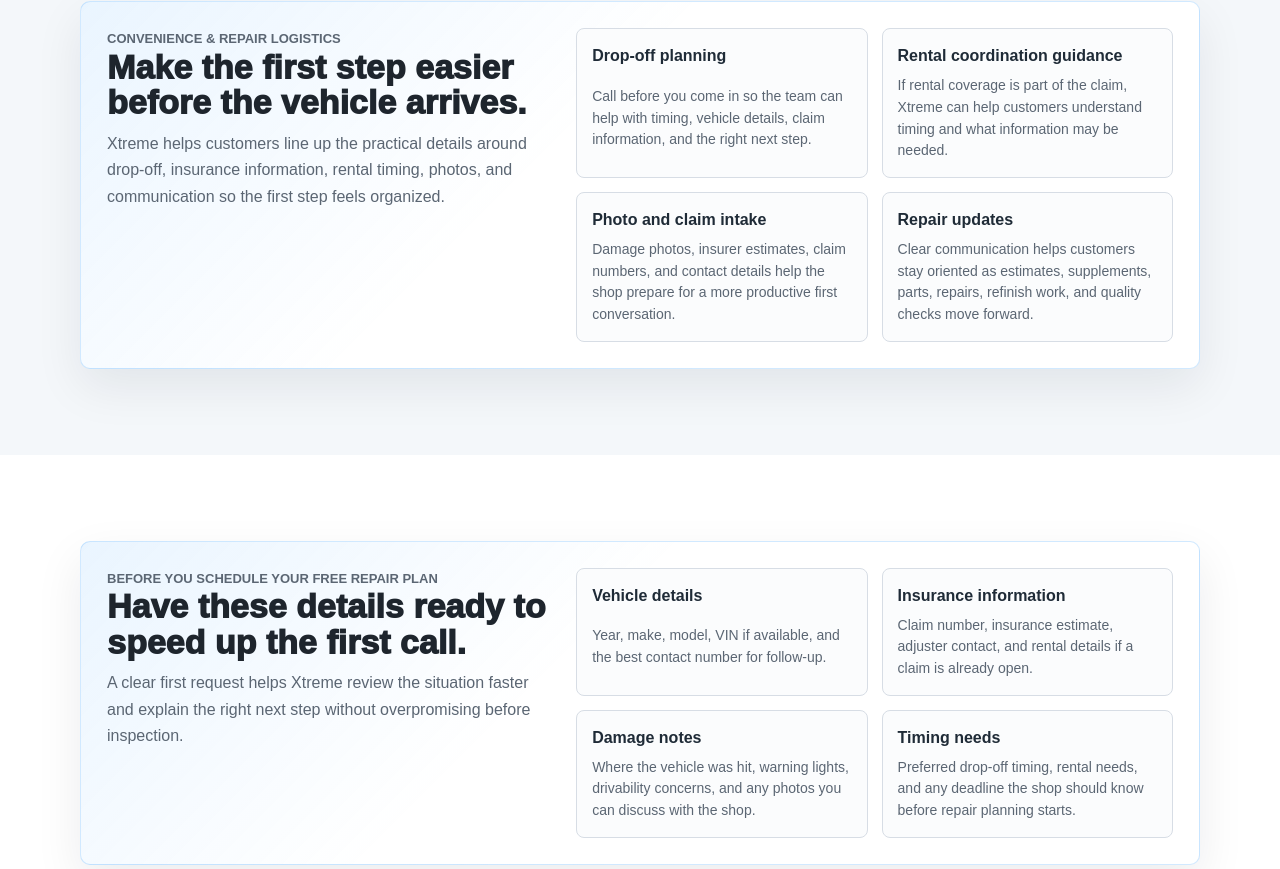
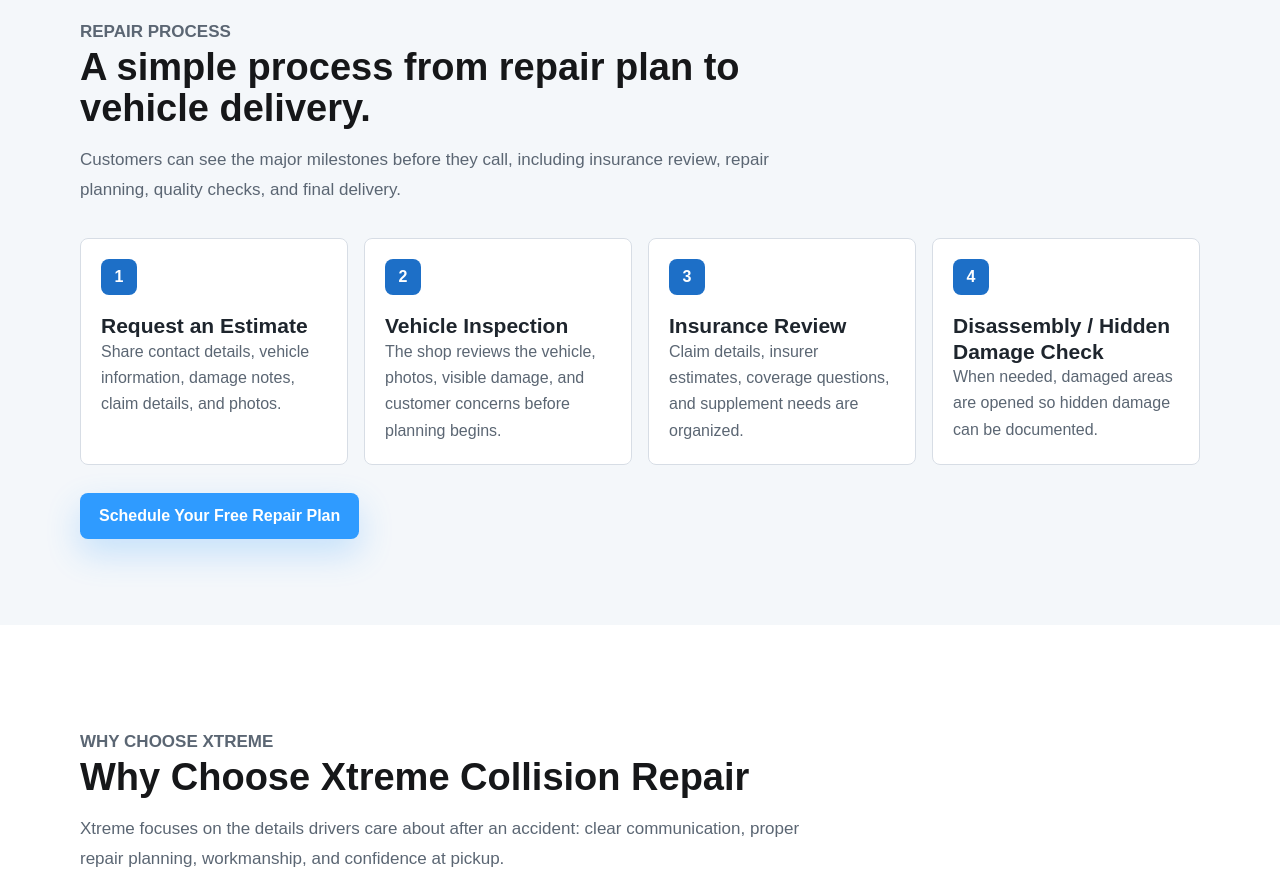
Before and after one commit to Clay7002/xtreme-site, a Next.js app: page / in a window 1280 px wide. Shown: the part 5063-5932 px from the top of the page. Built offline with nearby package versions, Linux system fonts and the light colour scheme.

Commit message:
Remove repetitive homepage sections

```diff
--- a/app/page.tsx
+++ b/app/page.tsx
@@ -4,7 +4,6 @@
   ButtonLink,
   CertificationStrip,
   CompanyStorySection,
-  ConvenienceSupportSection,
   FAQSection,
   FinalCTA,
   HeroSection,
@@ -14,7 +13,6 @@
   PageShell,
   HailCollisionSpotlightSection,
   ProcessPreview,
-  RepairStartChecklist,
   ReviewsSection,
   ResourcesPreview,
   SectionIntro,
@@ -41,13 +39,6 @@
 
         <InsuranceSection />
         <WarrantyEducationSection />
-        <ConvenienceSupportSection />
-
-        <section className="section">
-          <div className="container">
-            <RepairStartChecklist />
-          </div>
-        </section>
 
         <section className="section muted-section">
           <div className="container">
```
